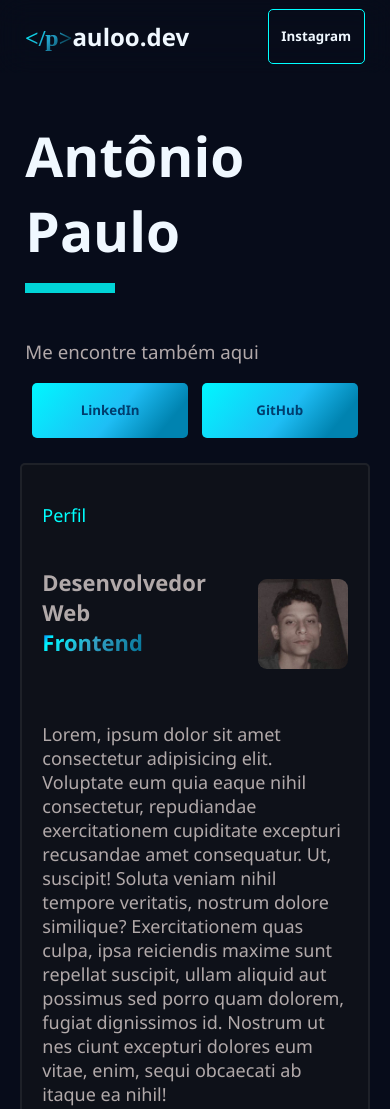
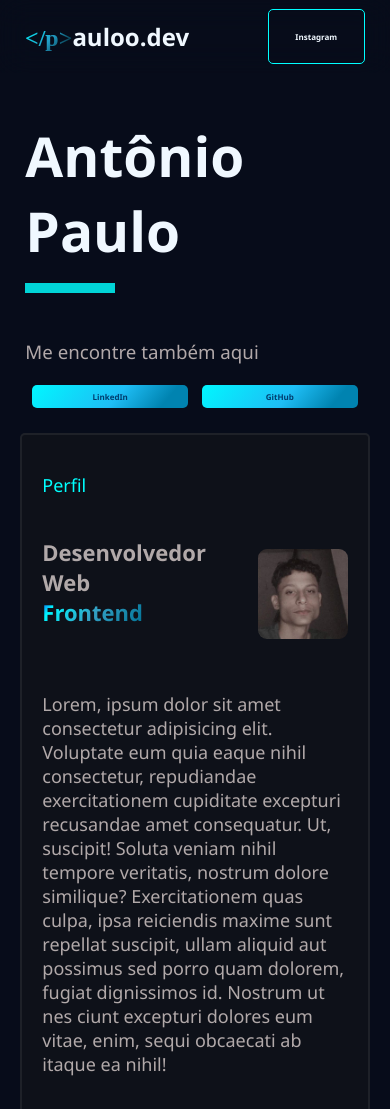
Before and after one commit to Paulo-developer/Portfolio, a plain HTML site: page index.html in a window 390 px wide. Shown: the top 1109 px of the page. Drawn offline with nearby package versions, Linux system fonts and the light colour scheme; a web font is replaced by a local one.

Commit message:
Update style.css

```diff
--- a/style.css
+++ b/style.css
@@ -415,6 +415,7 @@ section {
         font-weight: bolder;
         border: none;
         color: aliceblue;
+        font-size: 8px;
         border-radius: 5px;
         width: 25vw;
         height: 6.5vh;
@@ -428,6 +429,7 @@ section {
         font-weight: bolder;
         border: none;
         color: aliceblue;
+        font-size: 8px;
         border-radius: 5px;
         width: 25vw;
         height: 6.5vh;
@@ -453,8 +455,10 @@ section {
         width: 100%;
     }
 
-    .container main .my-name button {
+    .container main .my-name .buttons button {
         width: 40vw;
+        height: max-content;
+        font-size: 8px;
     }
 
     .container main .my-name .buttons {
@@ -525,6 +529,7 @@ section {
         flex-wrap: wrap;
         width: 72vw;
         transition-duration: .9s;
+        font-size: 17.5px;
     }
 
     .portfolio button {
```
